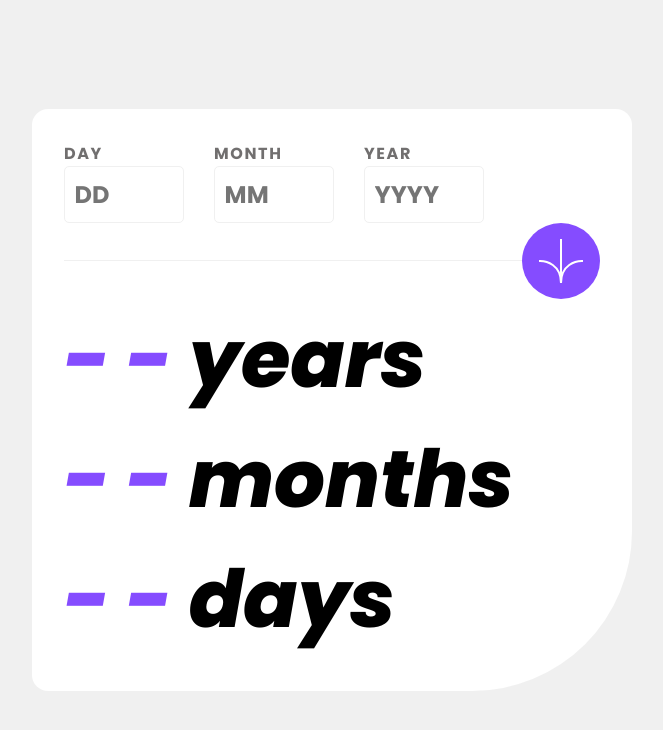
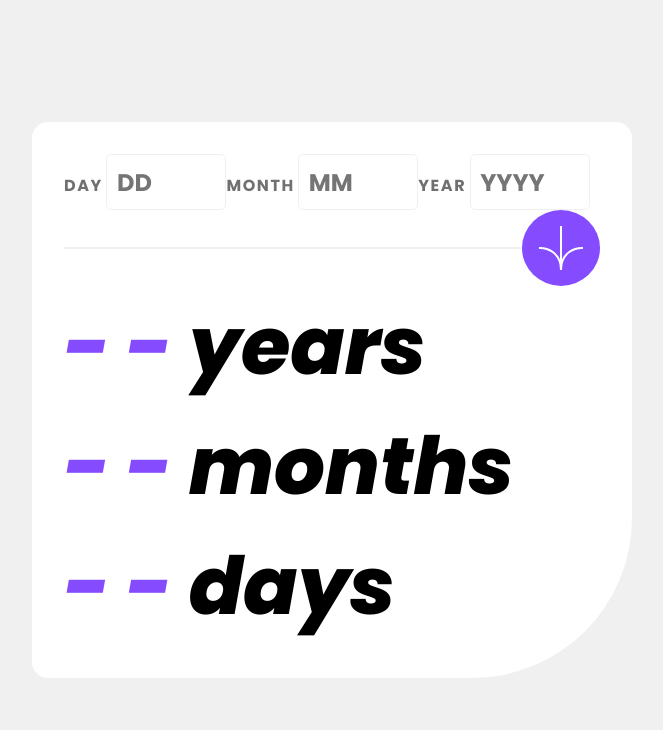
Before and after one commit to antoniornneto/Age-Calculator, a plain HTML site: page index.html in a window 1280 px wide. Shown: the whole page, without its empty margins (308-971 px from the left). Drawn offline with Linux system fonts and the light colour scheme.

Commit message:
Update index.html

```diff
--- a/index.html
+++ b/index.html
@@ -17,17 +17,17 @@
 
     <form class="container">
       <div class="form_container">
-        <div id="input_container">
+        <div class="input_container">
           <label class="" id="label-day" for="day">Day</label>
           <input type="number" name="day" id="day" placeholder="DD">
           <small id="small_day"></small>
         </div>
-        <div id="input_container">
+        <div class="input_container">
           <label class="" id="label-month" for="month">Month</label>
           <input type="number" name="month" id="month" placeholder="MM" class="">
           <small id="small_month"></small>
         </div>
-        <div id="input_container">
+        <div class="input_container">
           <label class="" id="label-year" for="year">Year</label>
           <input type="number" name="years" id="year" placeholder="YYYY" class="">
           <small id="small_year"></small>
@@ -35,7 +35,7 @@
       </div>
       <div class="container_btn">
         <hr>
-        <button type="submit" id="sbt_btn"><img src="./assets/images/icon-arrow.svg" alt=""></button>
+        <button type="submit" id="sbt_btn" aria-label="Calculate"><img src="./assets/images/icon-arrow.svg" alt=""></button>
       </div>
     </form>
 
```
